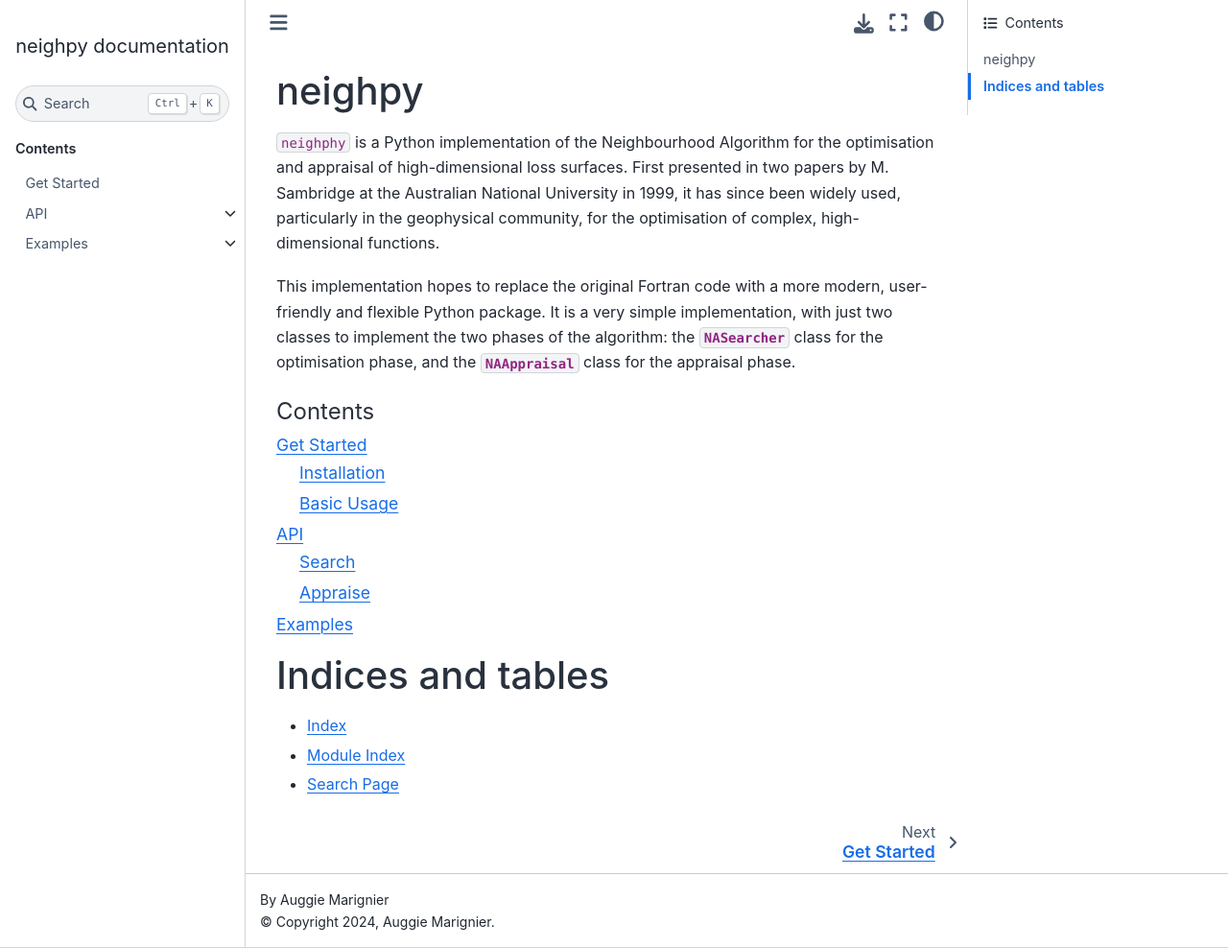
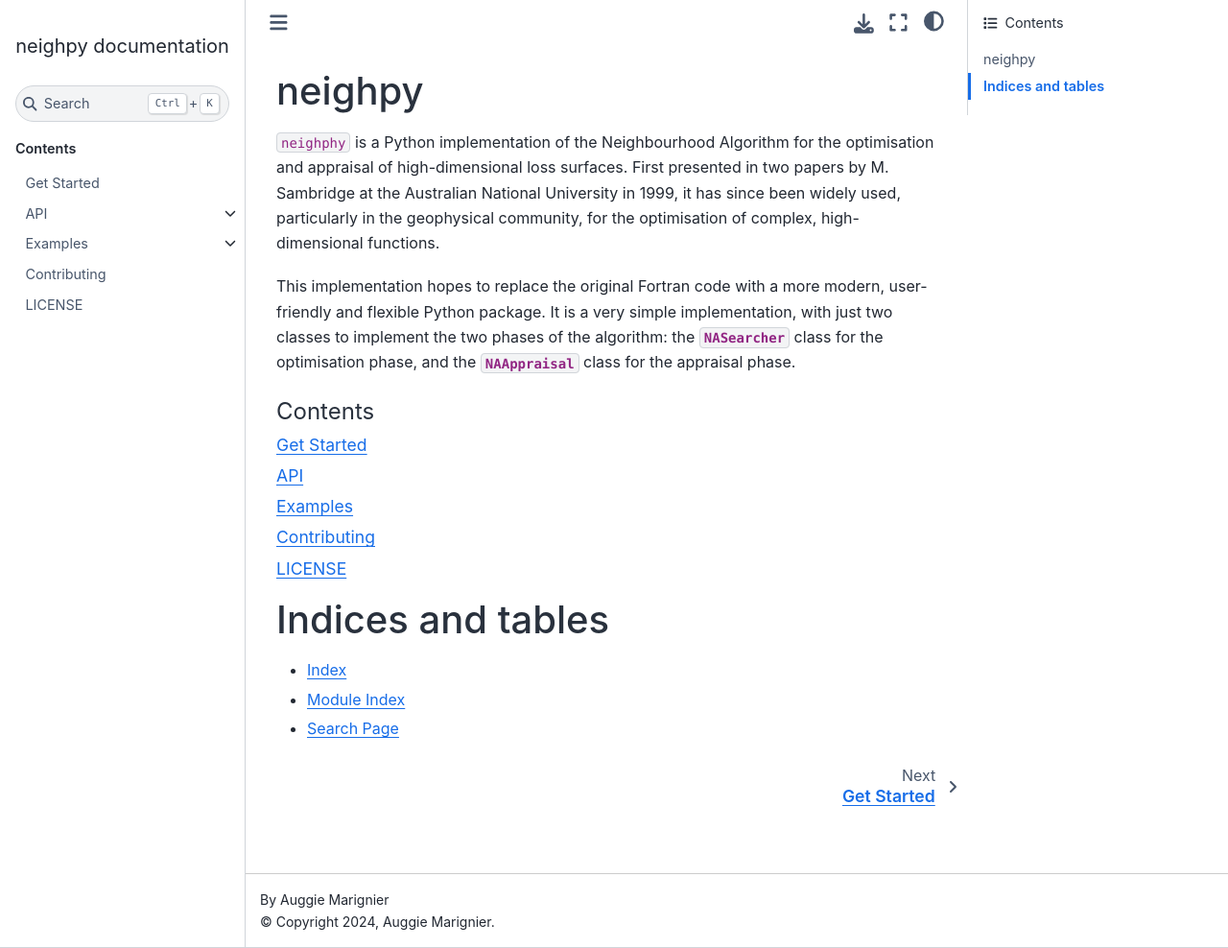
Before and after one commit to auggiemarignier/neighpy, a Sphinx documentation site: the page built from docs/source/index.rst, in a window 1280 px wide and 988 px high. Shown: the whole window at 96% size. Built offline with Sphinx 7.4.7 and the Sphinx Book theme 1.1.4, drawn with Linux system fonts in a browser that asks for light colours; pages that are not in the unit, such as notebooks, are missing from menus.

Commit message:
add cont and licesne to toctree

```diff
--- a/docs/source/index.rst
+++ b/docs/source/index.rst
@@ -13,12 +13,14 @@ This implementation hopes to replace the original Fortran code with a more moder
 It is a very simple implementation, with just two classes to implement the two phases of the algorithm: the :py:class:`~napy.search.NASearcher` class for the optimisation phase, and the :py:class:`~napy.appraise.NAAppraisal` class for the appraisal phase.
 
 .. toctree::
-    :maxdepth: 2
+    :maxdepth: 1
     :caption: Contents
 
     getstarted
     api
     examples
+    contributing
+    license
 
 
 Indices and tables
```
